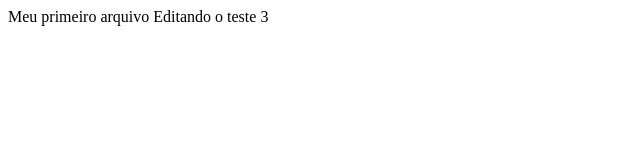
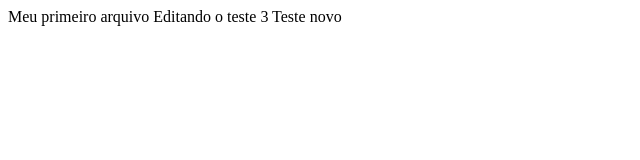
Before and after one commit to alexlima-techne/meu_projeto_versionado, a plain HTML site: page index.html in a window 1280 px wide. Shown: the full height of the page, 0-640 px from the left. Drawn offline with Linux system fonts and the light colour scheme.

Commit message:
Ajuste arquivo index.html - novo teste

```diff
--- a/index.html
+++ b/index.html
@@ -2,5 +2,6 @@
     <body>
         Meu primeiro arquivo
         Editando o teste 3
+        Teste novo
     </body>
 </html>
```
Also changed, not shown: 1 other file.
